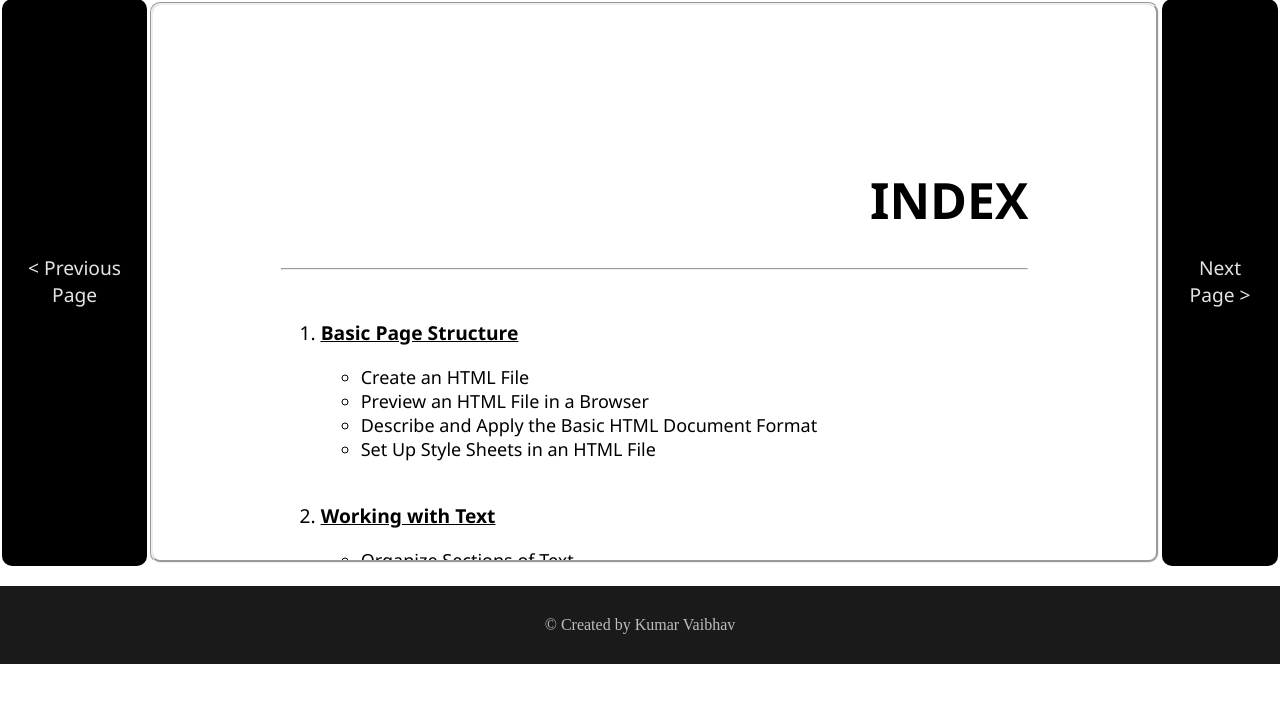
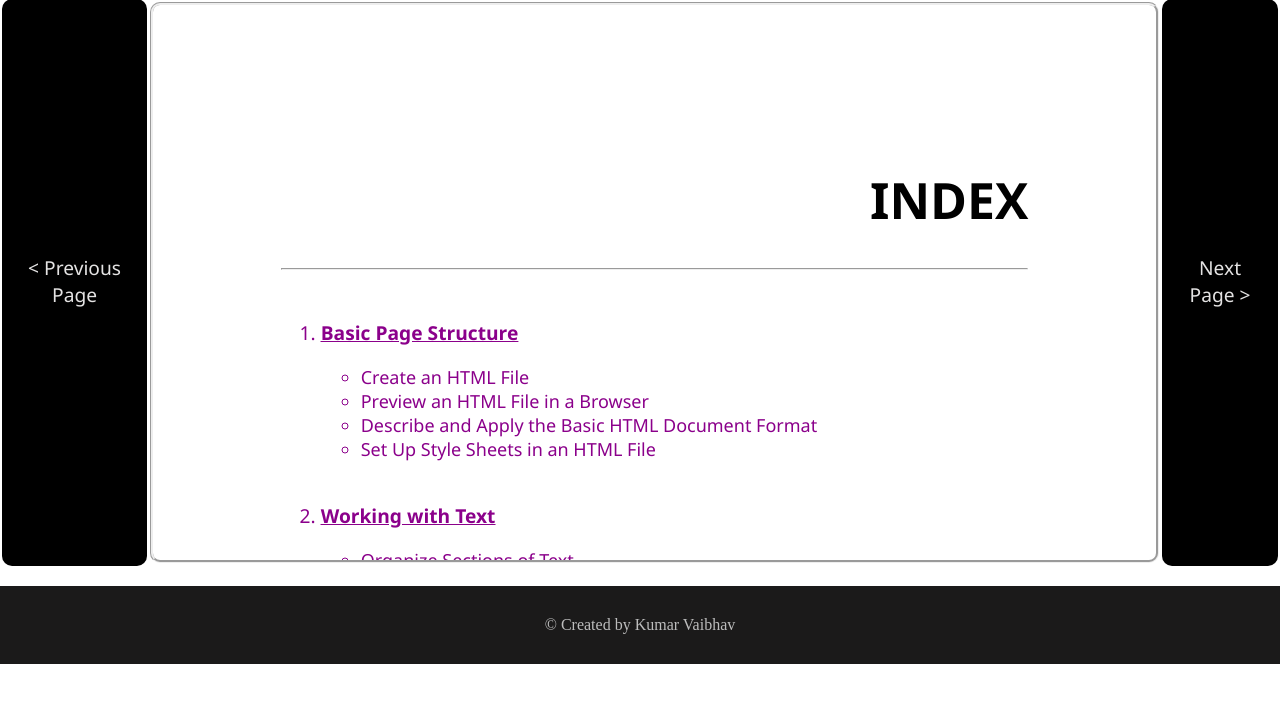
Before and after one commit to VaibZeus/VaibZeus.github.io, a PHP site: page / in a window 1280 px wide. Shown: the part 83-786 px from the top of the page. Run offline with PHP 8.4, Linux system fonts and the light colour scheme.

Commit message:
trying to modify Index page

```diff
--- a/Book_Pro/css/Index.css
+++ b/Book_Pro/css/Index.css
@@ -16,6 +16,7 @@ h1{
     color: grey;
 }
 ol li{
+    color:darkmagenta;
     font-size: larger;
 }
 ul li{
```
Also changed, not shown: Book_Pro/README.md.
